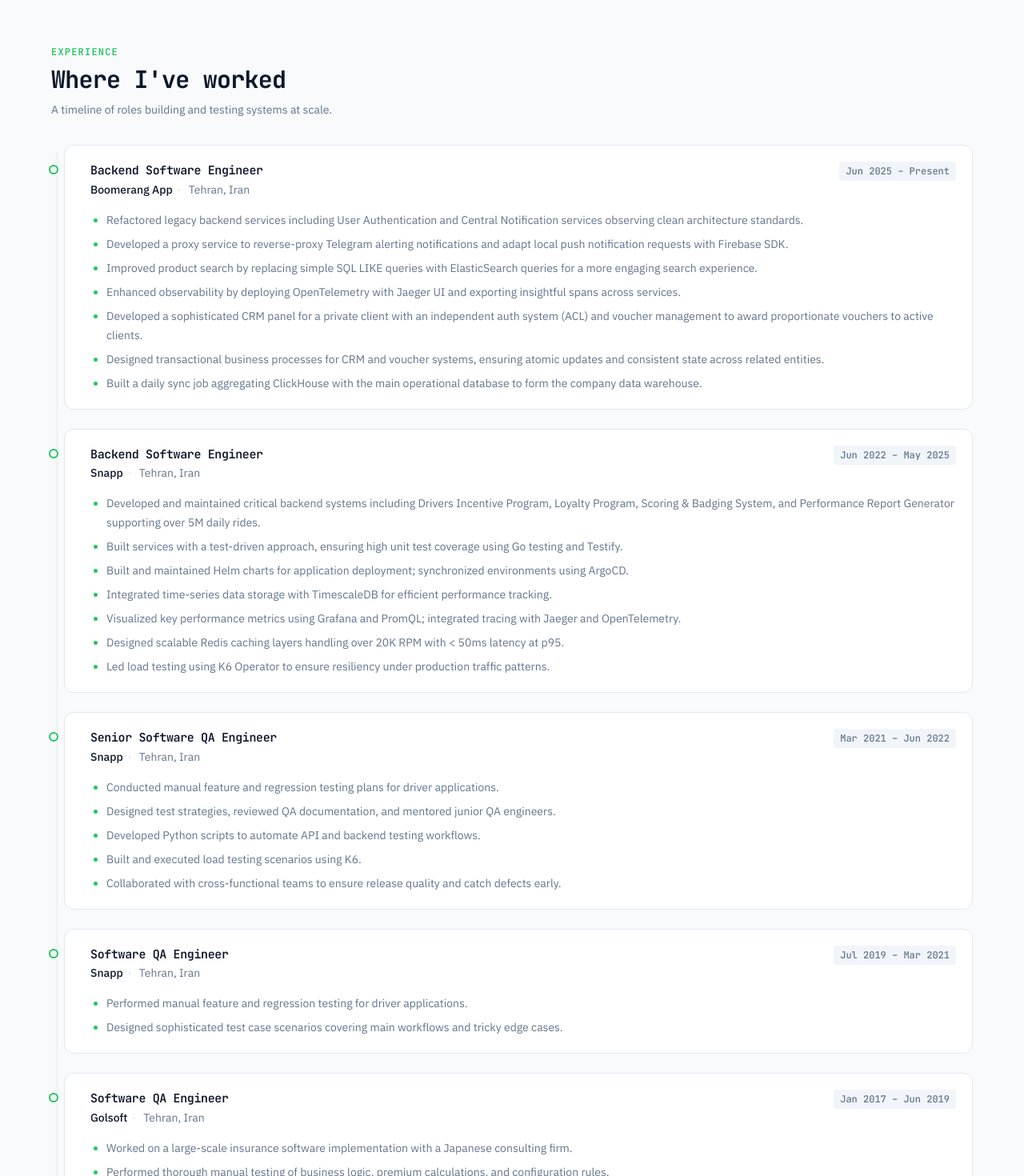
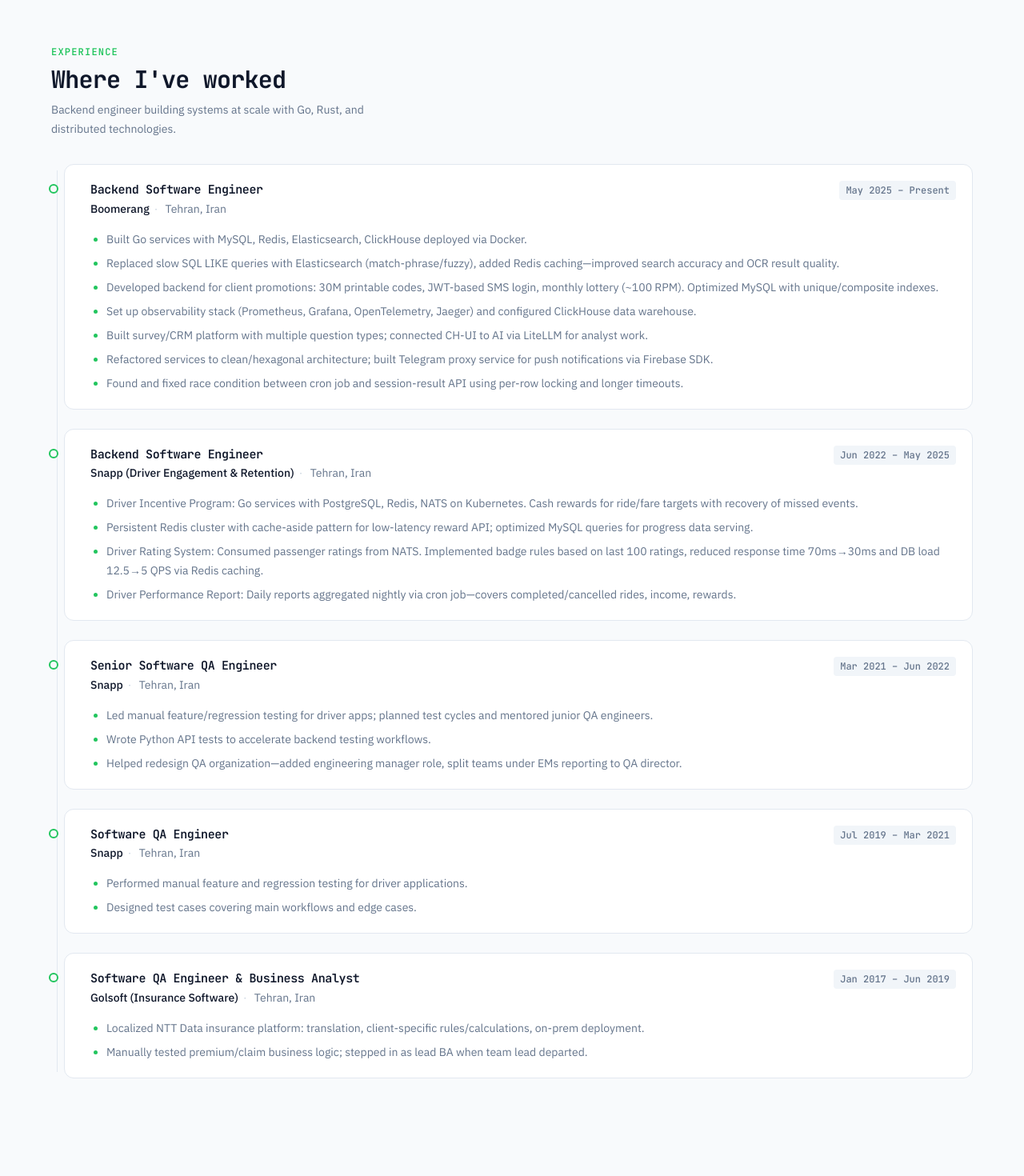
Before and after one commit to behzad-mousavi/website, a Nuxt app in the folder web/: page / in a window 1280 px wide. Shown: the part 1360-2830 px from the top of the page at 80% size. Built offline with nearby package versions, Linux system fonts and the light colour scheme.

Commit message:
update experiences

```diff
--- a/web/components/landing/LandingExperience.vue
+++ b/web/components/landing/LandingExperience.vue
@@ -10,32 +10,29 @@
 const experiences: Experience[] = [
   {
     role: 'Backend Software Engineer',
-    company: 'Boomerang App',
+    company: 'Boomerang',
     location: 'Tehran, Iran',
-    period: 'Jun 2025 – Present',
+    period: 'May 2025 – Present',
     bullets: [
-      'Refactored legacy backend services including User Authentication and Central Notification services observing clean architecture standards.',
-      'Developed a proxy service to reverse-proxy Telegram alerting notifications and adapt local push notification requests with Firebase SDK.',
-      'Improved product search by replacing simple SQL LIKE queries with ElasticSearch queries for a more engaging search experience.',
-      'Enhanced observability by deploying OpenTelemetry with Jaeger UI and exporting insightful spans across services.',
-      'Developed a sophisticated CRM panel for a private client with an independent auth system (ACL) and voucher management to award proportionate vouchers to active clients.',
-      'Designed transactional business processes for CRM and voucher systems, ensuring atomic updates and consistent state across related entities.',
-      'Built a daily sync job aggregating ClickHouse with the main operational database to form the company data warehouse.',
+      'Built Go services with MySQL, Redis, Elasticsearch, ClickHouse deployed via Docker.',
+      'Replaced slow SQL LIKE queries with Elasticsearch (match-phrase/fuzzy), added Redis caching—improved search accuracy and OCR result quality.',
+      'Developed backend for client promotions: 30M printable codes, JWT-based SMS login, monthly lottery (~100 RPM). Optimized MySQL with unique/composite indexes.',
+      'Set up observability stack (Prometheus, Grafana, OpenTelemetry, Jaeger) and configured ClickHouse data warehouse.',
+      'Built survey/CRM platform with multiple question types; connected CH-UI to AI via LiteLLM for analyst work.',
+      'Refactored services to clean/hexagonal architecture; built Telegram proxy service for push notifications via Firebase SDK.',
+      'Found and fixed race condition between cron job and session-result API using per-row locking and longer timeouts.',
     ],
   },
   {
     role: 'Backend Software Engineer',
-    company: 'Snapp',
+    company: 'Snapp (Driver Engagement & Retention)',
     location: 'Tehran, Iran',
     period: 'Jun 2022 – May 2025',
     bullets: [
-      'Developed and maintained critical backend systems including Drivers Incentive Program, Loyalty Program, Scoring & Badging System, and Performance Report Generator supporting over 5M daily rides.',
-      'Built services with a test-driven approach, ensuring high unit test coverage using Go testing and Testify.',
-      'Built and maintained Helm charts for application deployment; synchronized environments using ArgoCD.',
-      'Integrated time-series data storage with TimescaleDB for efficient performance tracking.',
-      'Visualized key performance metrics using Grafana and PromQL; integrated tracing with Jaeger and OpenTelemetry.',
-      'Designed scalable Redis caching layers handling over 20K RPM with < 50ms latency at p95.',
-      'Led load testing using K6 Operator to ensure resiliency under production traffic patterns.',
+      'Driver Incentive Program: Go services with PostgreSQL, Redis, NATS on Kubernetes. Cash rewards for ride/fare targets with recovery of missed events.',
+      'Persistent Redis cluster with cache-aside pattern for low-latency reward API; optimized MySQL queries for progress data serving.',
+      'Driver Rating System: Consumed passenger ratings from NATS. Implemented badge rules based on last 100 ratings, reduced response time 70ms→30ms and DB load 12.5→5 QPS via Redis caching.',
+      'Driver Performance Report: Daily reports aggregated nightly via cron job—covers completed/cancelled rides, income, rewards.',
     ],
   },
   {
@@ -44,11 +41,9 @@
     location: 'Tehran, Iran',
     period: 'Mar 2021 – Jun 2022',
     bullets: [
-      'Conducted manual feature and regression testing plans for driver applications.',
-      'Designed test strategies, reviewed QA documentation, and mentored junior QA engineers.',
-      'Developed Python scripts to automate API and backend testing workflows.',
-      'Built and executed load testing scenarios using K6.',
-      'Collaborated with cross-functional teams to ensure release quality and catch defects early.',
+      'Led manual feature/regression testing for driver apps; planned test cycles and mentored junior QA engineers.',
+      'Wrote Python API tests to accelerate backend testing workflows.',
+      'Helped redesign QA organization—added engineering manager role, split teams under EMs reporting to QA director.',
     ],
   },
   {
@@ -58,17 +53,17 @@
     period: 'Jul 2019 – Mar 2021',
     bullets: [
       'Performed manual feature and regression testing for driver applications.',
-      'Designed sophisticated test case scenarios covering main workflows and tricky edge cases.',
+      'Designed test cases covering main workflows and edge cases.',
     ],
   },
   {
-    role: 'Software QA Engineer',
-    company: 'Golsoft',
+    role: 'Software QA Engineer & Business Analyst',
+    company: 'Golsoft (Insurance Software)',
     location: 'Tehran, Iran',
     period: 'Jan 2017 – Jun 2019',
     bullets: [
-      'Worked on a large-scale insurance software implementation with a Japanese consulting firm.',
-      'Performed thorough manual testing of business logic, premium calculations, and configuration rules.',
+      'Localized NTT Data insurance platform: translation, client-specific rules/calculations, on-prem deployment.',
+      'Manually tested premium/claim business logic; stepped in as lead BA when team lead departed.',
     ],
   },
 ]
@@ -79,7 +74,7 @@
     <div class="mb-8">
       <p class="mono text-xs font-semibold tracking-widest text-accent">EXPERIENCE</p>
       <h2 class="mt-2 font-heading text-2xl font-bold tracking-tight md:text-3xl">Where I've worked</h2>
-      <p class="mt-2 max-w-[52ch] text-sm leading-6 text-muted-foreground">A timeline of roles building and testing systems at scale.</p>
+      <p class="mt-2 max-w-[52ch] text-sm leading-6 text-muted-foreground">Backend engineer building systems at scale with Go, Rust, and distributed technologies.</p>
     </div>
 
     <div class="relative">
```
